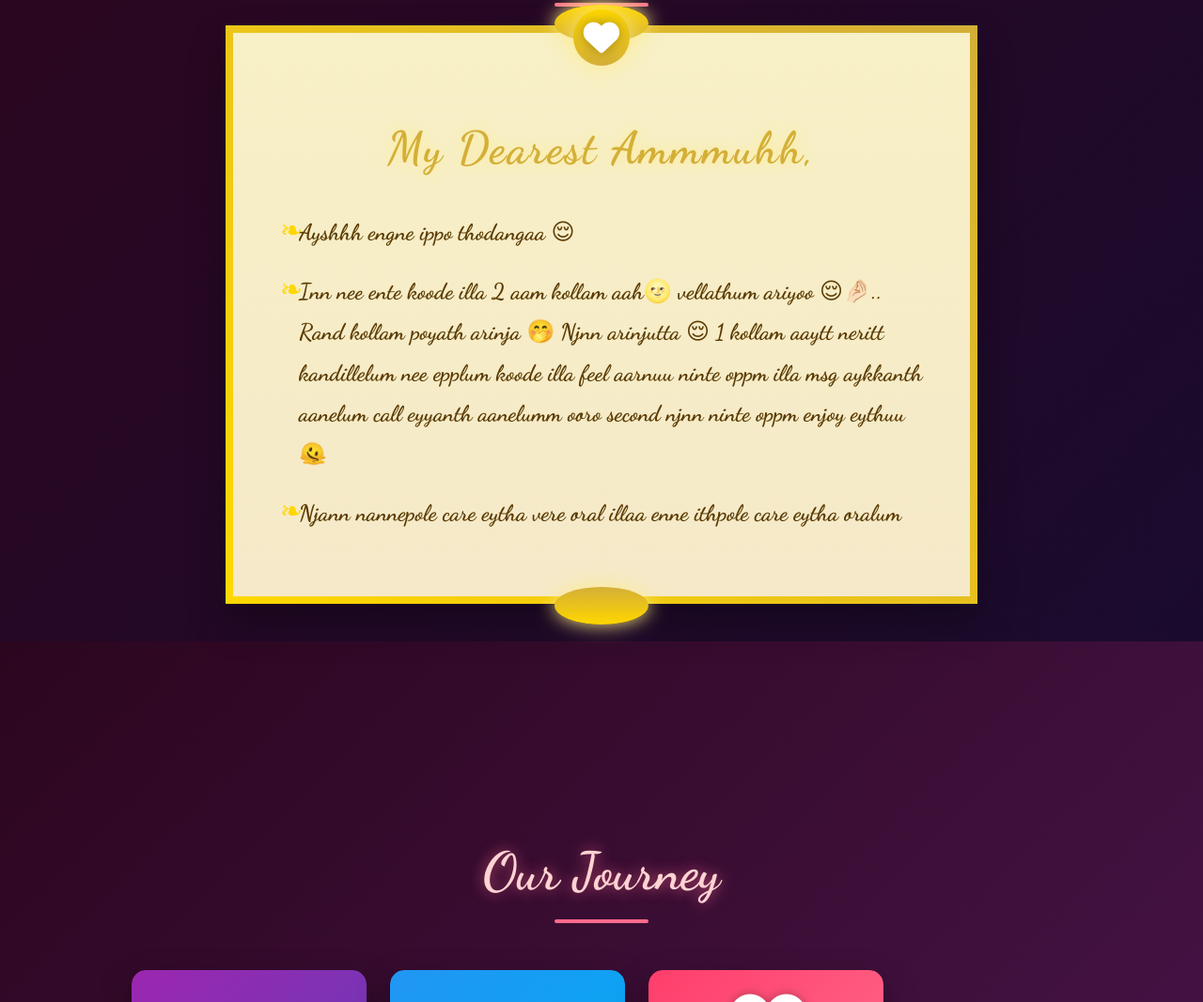
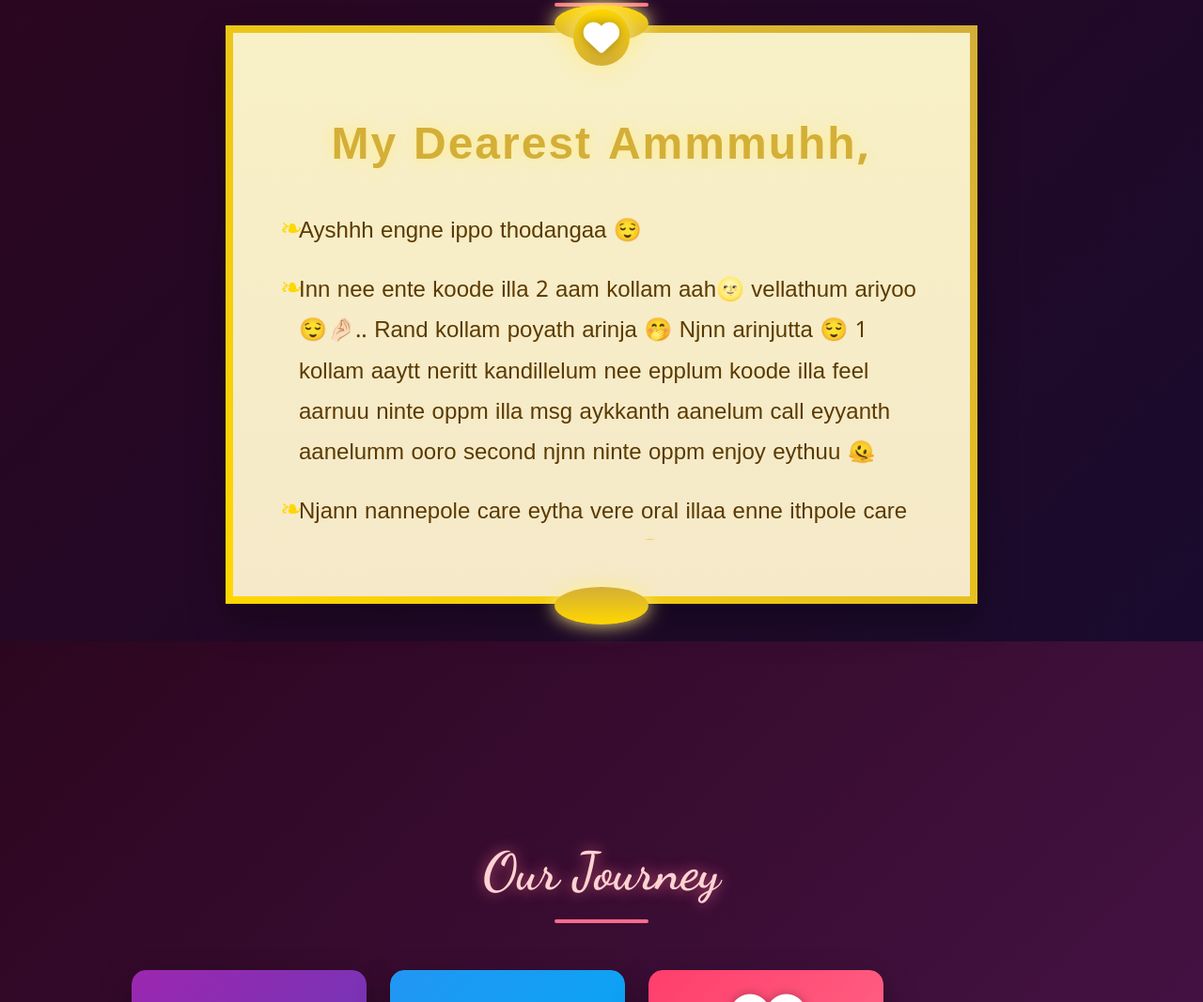
Before and after one commit to 4dhyy/2anniversary-site, a plain HTML site: page index.html in a window 1280 px wide. Shown: the part 1733-2800 px from the top of the page at 94% size. Drawn offline with nearby package versions, Linux system fonts and the light colour scheme.

Commit message:
Update index.html

```diff
--- a/index.html
+++ b/index.html
@@ -300,7 +300,7 @@
             font-size: 1.5rem;
             line-height: 1.8;
             text-align: left;
-            font-family: 'Dancing Script', cursive;
+            font-family: 'Noto Sans Malayalam', sans-serif;
             padding: 20px;
             position: relative;
             z-index: 5;
```
